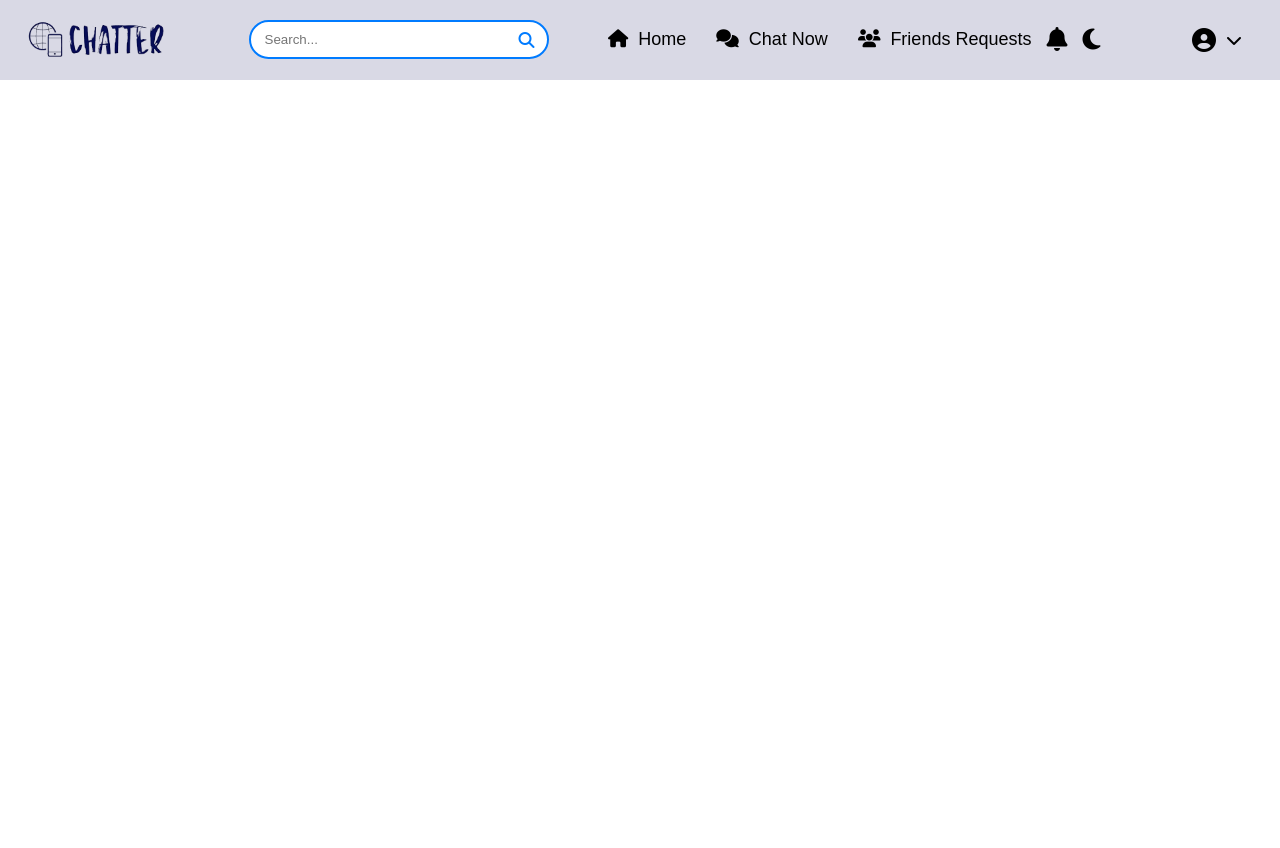
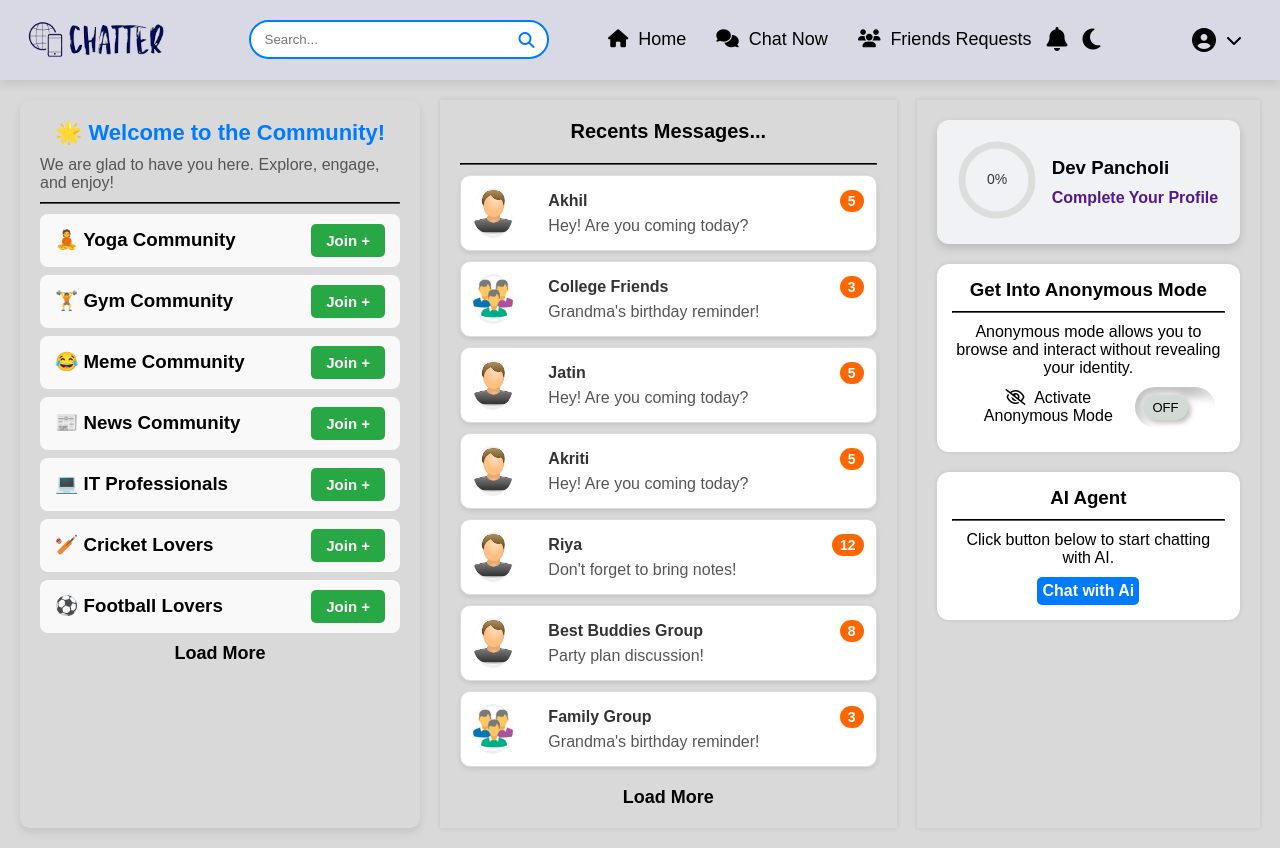
Before and after one commit to Devpancholi04/Chatter, a Django app: page / in a window 1280 px wide. Before the commit the page ends 80 px from the top, so only its background shows below. Run offline with Django 5.2, Linux system fonts and the light colour scheme; parts of the project's set-up code (start-up, migrations or seed data) failed here and were passed over.

Commit message:
updated home page template and created css file for the same and added the photos for the user_logo and group_logo photos

```diff
--- a/home/views.py
+++ b/home/views.py
@@ -3,5 +3,5 @@ from django.http import HttpResponse
 # Create your views here.
 
 def home_page(request):
-
-    return render(request, "base/main_navbar.html")
+    # /media/images/user_logo/user_img.jpg
+    return render(request, "home/home_page.html")
--- a/public/static/css/base/main_navbar.css
+++ b/public/static/css/base/main_navbar.css
@@ -12,6 +12,7 @@
     background: #d9d9e5;
     padding: 15px 20px;
     width: 100%;
+    box-shadow: 0 4px 10px rgba(0, 0, 0, 0.1);
 }
 
 .logo img {
--- /dev/null
+++ b/public/static/css/home/home_page.css
@@ -0,0 +1,322 @@
+body{
+    background-color: #d9d9d9;
+}
+
+.container {
+    display: flex;
+    flex-direction: row;
+    width: 100%;
+    padding: 20px;
+}
+
+.left-section, .center-section, .right-section{
+    padding: 20px;
+    box-shadow: 0 0 5px rgba(0, 0, 0, 0.1);
+}
+
+.left-section{
+    width: 35%;
+    padding: 20px;
+    height: auto;
+    /* background-color: white; */
+    border-radius: 10px;
+    box-shadow: 0 4px 10px rgba(0, 0, 0, 0.1);
+}
+
+.sub-sections{
+    display: flex;
+    flex-direction: column;
+    align-items: center;
+    justify-content: center;
+}
+
+hr{
+    border-color: black;
+    margin-top: 10px;
+    width: 100%;
+    margin-bottom: 10px;
+}
+
+.sub-sections h2 {
+    color: #007bff;
+    font-size: 22px;
+    margin-bottom: 10px;
+}
+
+.sub-sections p {
+    font-size: 16px;
+    color: #555;
+}
+
+.left-section .sub-sections .community-section {
+    margin-top: 15px;
+}
+
+.left-section .community-item {
+    display: flex;
+    justify-content: space-between;
+    align-items: center;
+    background: #f9f9f9;
+    padding: 10px 15px;
+    border-radius: 8px;
+    margin: 8px 0;
+    transition: 0.3s;
+}
+
+.left-section .community-item:hover {
+    background: #ececec;
+}
+
+.left-section .community-item .follow-btn {
+    background: #28a745;
+    color: white;
+    border: none;
+    padding: 8px 15px;
+    border-radius: 5px;
+    cursor: pointer;
+    transition: 0.3s;
+    font-size: 15px;
+    font-weight: bold;
+}
+
+.left-section .community-item .follow-btn:hover {
+    background: #218838;
+}
+
+.load{
+    margin-top: 10px;
+    display: flex;
+    align-items: center;
+    justify-content: center;
+}
+
+.load a{
+    text-decoration: none;
+    color: black;
+    font-size: large;
+    font-weight: bold;
+}
+
+.load a:hover{
+    color: #007bff;
+    text-decoration: underline;
+}
+
+.center-section {
+    width: 40%;
+    margin: 0 20px;
+}
+
+.center-section .sub-sections .heading{
+    font-size: 20px;
+    font-weight: bolder;
+    color: black;
+    margin-bottom: 10px;
+}
+
+.center-section .chatting{
+    width: 100%;
+    text-decoration: none;
+}
+
+.center-section .chat-item {
+    display: flex;
+    align-items: center;
+    background: #ffffff;
+    border: 1px solid #ddd;
+    border-radius: 10px;
+    padding: 12px;
+    margin-bottom: 10px;
+    box-shadow: 0 2px 5px rgba(0, 0, 0, 0.1);
+    transition: background 0.3s ease;
+    gap: 15px;
+}
+
+.center-section .chat-item:hover {
+    background: #f0f2f5;
+}
+
+.center-section .chat-item .user-icon {
+    font-size: 20px;
+    margin-right: 10px;
+    color: #7d7d7e;
+    width: 50px;
+    height: 50px;
+    border-radius: 50%;
+    background-color: #f0f0f0;
+    display: flex;
+    align-items: center;
+    justify-content: center;
+    overflow: hidden;
+    transition: transform 0.3s ease, box-shadow 0.3s ease;
+    cursor: pointer;
+}
+
+.center-section .chat-item .user-icon img {
+    width: 45px;
+    height: 45px;
+    object-fit: cover;
+    border-radius: 50%;
+    transition: transform 0.3s ease;
+}
+
+
+.center-section .chat-details {
+    display: flex;
+    flex-direction: column;
+    margin-left: 10px;
+    width: 100%;
+}
+
+.center-section .chat-header {
+    display: flex;
+    justify-content: space-between;
+    align-items: center;
+    font-weight: bold;
+}
+
+.center-section .chat-header .chat-name {
+    font-weight: bold;
+    color: #333;
+    font-size: 16px;
+}
+
+.center-section .message-count {
+    background: #ff6600;
+    color: #fff;
+    padding: 3px 8px;
+    border-radius: 12px;
+    font-size: 14px;
+}
+
+.center-section .message-preview {
+    color: #555;
+    font-size: 16px;
+    margin-top: 5px;
+    text-align: left;
+}
+
+.right-section{
+    width: 30%;
+}
+
+.right-section .profile-section{
+    margin-bottom: 20px;
+    background: #f0f2f5;
+    border-radius: 12px;
+    box-shadow: 0 4px 10px rgba(0, 0, 0, 0.15);
+    padding: 20px;
+    text-align: left;
+    transition: transform 0.3s ease, box-shadow 0.3s ease;
+}
+
+
+.right-section .profile-section .profile-header {
+    display: flex;
+    align-items: center;
+    gap: 15px;
+}
+
+.right-section .profile-section .profile-header .details .profile-actions{
+    margin-top: 10px;
+}
+
+.right-section .profile-section .profile-header .details .complete-profile-btn {
+    text-decoration: none;
+    font-weight: bold;
+}
+
+.right-section .profile-section .profile-header .details .complete-profile-btn:hover{
+    color: #007bff;
+    text-decoration: underline;
+}
+
+.right-section .anonymous-section, .right-section .ai-sections{
+    margin-bottom: 20px;
+    padding: 15px;
+    background: white;
+    box-shadow: 0 0 5px rgba(0, 0, 0, 0.1);
+    text-align: center;
+    border-radius: 12px;
+}
+
+.right-section .anonymous-section .switch-holder {
+    display: flex;
+    padding: 10px;
+    border-radius: 10px;
+    justify-content: space-between;
+    align-items: center;
+}
+
+.right-section .anonymous-section .switch-label i {
+    margin-right: 5px;
+}
+
+.right-section .anonymous-section .switch-toggle {
+    height: 40px;
+}
+
+.right-section .anonymous-section .switch-toggle input[type="checkbox"] {
+    position: absolute;
+    opacity: 0;
+    z-index: -2;
+}
+
+.right-section .anonymous-section .switch-toggle input[type="checkbox"] + label {
+    position: relative;
+    display: inline-block;
+    width: 80px;
+    height: 40px;
+    border-radius: 20px;
+    margin: 0;
+    cursor: pointer;
+    box-shadow: inset -8px -8px 15px rgba(255,255,255,.6),
+                inset 10px 10px 10px rgba(0,0,0, .25);
+
+}
+
+.right-section .anonymous-section .switch-toggle input[type="checkbox"] + label::before {
+    position: absolute;
+    content: 'OFF';
+    font-size: 13px;
+    text-align: center;
+    line-height: 25px;
+    top: 8px;
+    left: 8px;
+    width: 45px;
+    height: 25px;
+    border-radius: 20px;
+    background-color: #d1dad3;
+    box-shadow: -3px -3px 5px rgba(255,255,255,.5),
+                3px 3px 5px rgba(0,0,0, .25);
+    transition: .3s ease-in-out;
+}
+
+.right-section .anonymous-section .switch-toggle input[type="checkbox"]:checked + label::before {
+    left: 30%;
+    content: 'ON';
+    color: #fff;
+    background-color: #00b33c;
+    box-shadow: -3px -3px 5px rgba(255,255,255,.5),
+                3px 3px 5px #00b33c;
+}
+
+
+.right-section .ai-sections .btn{
+    display: inline-block;
+    margin-top: 10px;
+    padding: 5px;
+    font-size: 16px;
+    font-weight: bold;
+    background-color: #007bff;
+    color: white;
+    border-radius: 5px;
+    border: none;
+    text-decoration: none;
+    cursor: pointer;
+    transition: background-color 0.3s ease-in-out;
+}
+
+.right-section .ai-sections .btn:hover{
+    background-color: #0056be;
+}
--- a/templates/home/home_page.html
+++ b/templates/home/home_page.html
@@ -0,0 +1,220 @@
+{% extends 'base/main_navbar.html' %}
+
+{% block external_css %}
+<link rel="stylesheet" href="/media/css/home/home_page.css">
+{% endblock external_css %}
+
+{% block body %}
+
+<div class="container">
+    <div class="left-section">
+
+        <div class="sub-sections">
+            <h2>🌟 Welcome to the Community!</h2>
+            <p>We are glad to have you here. Explore, engage, and enjoy!</p>
+        </div>
+
+        <hr>
+
+        <div class="community-section">
+            <div class="community-item">
+                <h3>🧘 Yoga Community</h3>
+                <button class="btn follow-btn">Join +</button>
+            </div>
+
+            <div class="community-item">
+                <h3>🏋️ Gym Community</h3>
+                <button class="btn follow-btn">Join +</button>
+            </div>
+            <div class="community-item">
+                <h3>😂 Meme Community</h3>
+                <button class="btn follow-btn">Join +</button>
+            </div>
+            <div class="community-item">
+                <h3>📰 News Community</h3>
+                <button class="btn follow-btn">Join +</button>
+            </div>
+            <div class="community-item">
+                <h3>💻 IT Professionals</h3>
+                <button class="btn follow-btn">Join +</button>
+            </div>
+            <div class="community-item">
+                <h3>🏏 Cricket Lovers </h3>
+                <button class="btn follow-btn">Join +</button>
+            </div>
+            <div class="community-item">
+                <h3>⚽ Football Lovers </h3>
+                <button class="btn follow-btn">Join +</button>
+            </div>
+        </div>
+
+        <div class="load">
+            <a href="">Load More</a>
+        </div>
+    </div>
+
+    <div class="center-section">
+        <div class="sub-sections">
+            <p class="heading">Recents Messages...</p>
+
+            <hr>
+
+            <a href="" class="chatting">
+                <div class="chat-item">
+                    <div class="user-icon">
+                        <img src="/media/images/user_logo/user_img.jpg" alt="User">
+                    </div>
+                    <div class="chat-details">
+                        <div class="chat-header">
+                            <span class="chat-name">Akhil</span>
+                            <span class="message-count">5</span>
+                        </div>
+                        <p class="message-preview">Hey! Are you coming today?</p>
+                    </div>
+                </div>
+            </a>
+
+            <a href="" class="chatting">
+                <div class="chat-item">
+                    <div class="user-icon">
+                        <img src="/media/images/user_logo/group_img.jpg" alt="group photo">
+                    </div>
+                    <div class="chat-details">
+                        <div class="chat-header">
+                            <span class="chat-name">College Friends</span>
+                            <span class="message-count">3</span>
+                        </div>
+                        <p class="message-preview">Grandma's birthday reminder!</p>
+                    </div>
+                </div>
+            </a>
+
+            <a href="" class="chatting">
+                <div class="chat-item">
+                    <div class="user-icon">
+                        <img src="/media/images/user_logo/user_img.jpg" alt="User">
+                    </div>
+                    <div class="chat-details">
+                        <div class="chat-header">
+                            <span class="chat-name">Jatin</span>
+                            <span class="message-count">5</span>
+                        </div>
+                        <p class="message-preview">Hey! Are you coming today?</p>
+                    </div>
+                </div>
+            </a>
+
+            <a href="" class="chatting">
+               <div class="chat-item">
+                    <div class="user-icon">
+                        <img src="/media/images/user_logo/user_img.jpg" alt="User">
+                    </div>
+                    <div class="chat-details">
+                        <div class="chat-header">
+                            <span class="chat-name">Akriti</span>
+                            <span class="message-count">5</span>
+                        </div>
+                        <p class="message-preview">Hey! Are you coming today?</p>
+                    </div>
+                </div>
+            </a>
+
+            <a href="" class="chatting">
+                <div class="chat-item">
+                    <div class="user-icon">
+                        <img src="/media/images/user_logo/user_img.jpg" alt="User">
+                    </div>
+                    <div class="chat-details">
+                        <div class="chat-header">
+                            <span class="chat-name">Riya</span>
+                            <span class="message-count">12</span>
+                        </div>
+                        <p class="message-preview">Don't forget to bring notes!</p>
+                    </div>
+                </div>
+            </a>
+
+            <a href="" class="chatting">
+                <div class="chat-item">
+                    <div class="user-icon">
+                        <img src="/media/images/user_logo/user_img.jpg" alt="User">
+                    </div>
+                    <div class="chat-details">
+                        <div class="chat-header">
+                            <span class="chat-name">Best Buddies Group</span>
+                            <span class="message-count">8</span>
+                        </div>
+                        <p class="message-preview">Party plan discussion!</p>
+                    </div>
+                </div>
+            </a>
+
+            <a href="" class="chatting">
+                <div class="chat-item">
+                    <div class="user-icon">
+                        <img src="/media/images/user_logo/group_img.jpg" alt="Group">
+                    </div>
+                    <div class="chat-details">
+                        <div class="chat-header">
+                            <span class="chat-name">Family Group</span>
+                            <span class="message-count">3</span>
+                        </div>
+                        <p class="message-preview">Grandma's birthday reminder!</p>
+                    </div>
+                </div>
+            </a>
+
+            <div class="load">
+                <a href="">Load More</a>
+            </div>
+
+        </div>
+
+
+    </div>
+
+    <div class="right-section">
+        <div class="profile-section">
+            <div class="profile-header">
+                <div class="profile-progress">
+                    <svg width="80" height="80">
+                        <circle cx="40" cy="40" r="35" stroke="#ddd" stroke-width="7" fill="none"></circle>
+                        <circle id="progress-circle" cx="40" cy="40" r="35" stroke="#4CAF50" stroke-width="7" fill="none"
+                            stroke-dasharray="219.9" stroke-dashoffset="219.9"></circle>
+                        <text id="progress-text" x="50%" y="50%" text-anchor="middle" dy="0.3em" font-size="14px" fill="#333">0%</text>
+                    </svg>
+                </div>
+                <div class="details">
+                    <h3 class="profile-name">Dev Pancholi</h3>
+                    <div class="profile-actions">
+                        <a href="" class="complete-profile-btn">Complete Your Profile</a>
+                    </div>
+                </div>
+            </div>
+        </div>
+
+        <div class="anonymous-section">
+            <h3>Get Into Anonymous Mode</h3>
+            <hr>
+            <p>Anonymous mode allows you to browse and interact without revealing your identity.</p>
+            <div class="switch-holder">
+                <div class="switch-label">
+                    <i class="fa-regular fa-eye-slash"></i> <span> Activate Anonymous Mode</span>
+                </div>
+                <div class="switch-toggle">
+                    <input type="checkbox" id="anonymous">
+                    <label for="anonymous"></label>
+                </div>
+            </div>
+        </div>
+
+        <div class="ai-sections">
+            <h3>AI Agent</h3>
+            <hr>
+            <p>Click button below to start chatting with AI.</p>
+            <a href="" class="btn">Chat with Ai</a>
+        </div>
+
+    </div>
+
+{% endblock body %}
```
Also changed, not shown: public/static/images/user_logo/group_img.jpg (added), public/static/images/user_logo/user_img.jpg (added).
